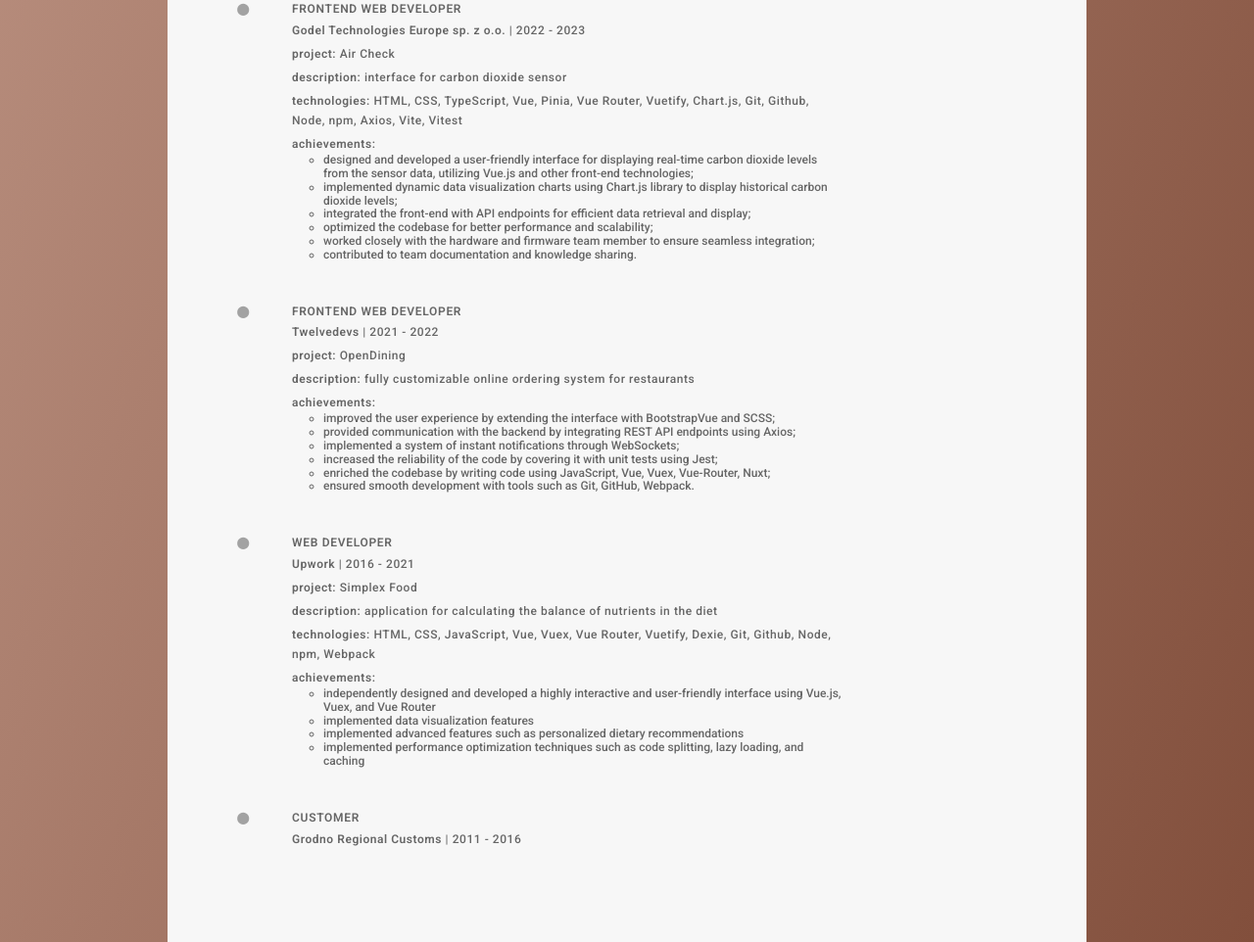
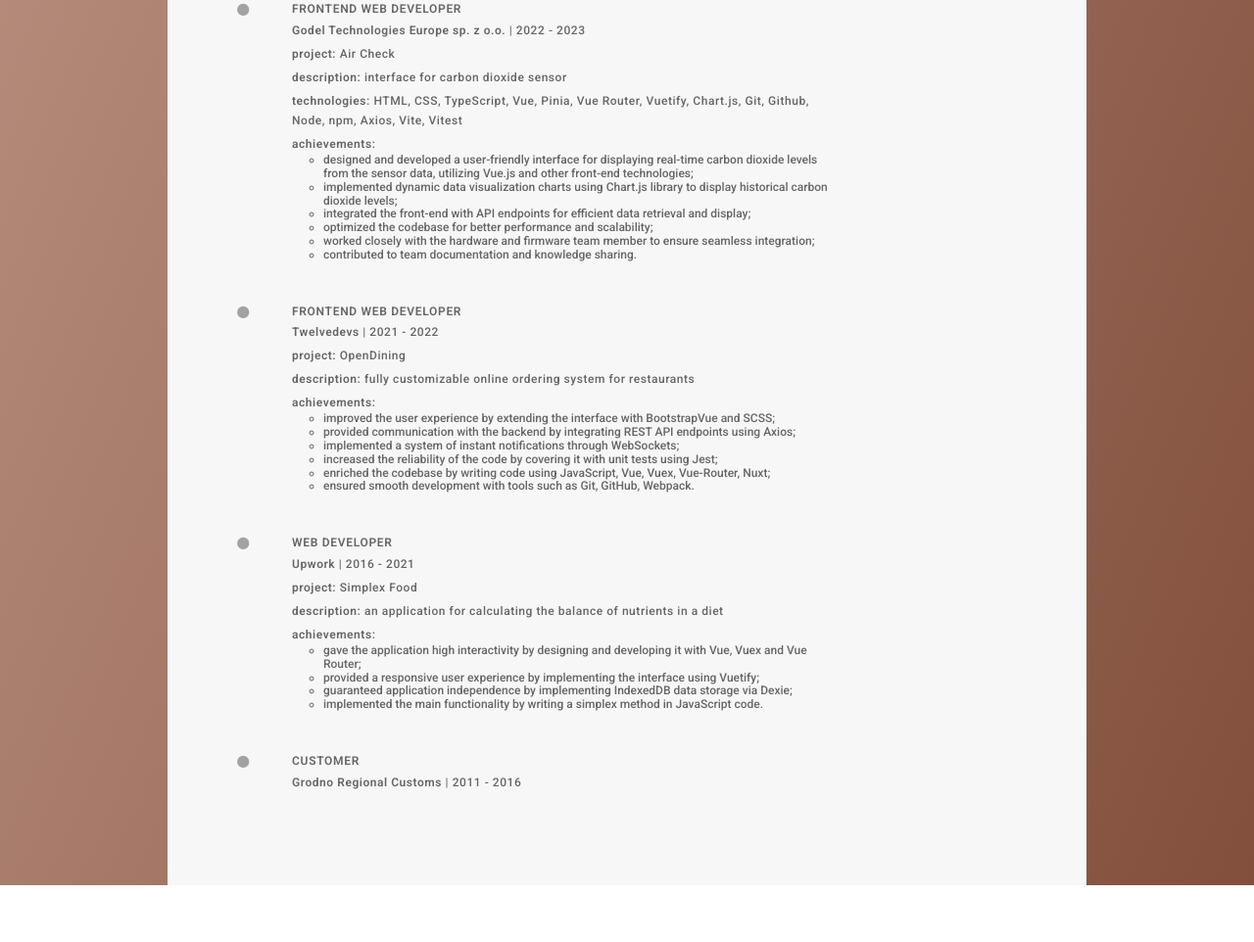
Before and after one commit to siarhei-tratsiak/cv, a website built with Vite: page index.html in a window 1280 px wide. Shown: the part 2144-3106 px from the top of the page at 98% size. After the commit the page ends 3048 px from the top, so only its background shows below. Built offline with nearby package versions, Linux system fonts and the light colour scheme.

Commit message:
rewrite Upwork job experience

```diff
--- a/index.html
+++ b/index.html
@@ -308,34 +308,30 @@
           <p class="paragraph">
             <b class="bold">description:</b>
 
-            application for calculating the balance of nutrients in the diet
-          </p>
-
-          <p class="paragraph">
-            <b class="bold">technologies:</b>
-
-            HTML, CSS, JavaScript, Vue, Vuex, Vue Router, Vuetify, Dexie,
-            Git, Github, Node, npm, Webpack
+            an application for calculating the balance of nutrients in a diet
           </p>
 
           <p class="paragraph bold">achievements:</p>
 
           <ul>
             <li>
-              independently designed and developed a highly interactive and
-              user-friendly interface using Vue.js, Vuex, and Vue Router
-            </li>
-
-            <li>implemented data visualization features</li>
-
-            <li>
-              implemented advanced features such as personalized dietary
-              recommendations
+              gave the application high interactivity by designing
+              and developing it with Vue, Vuex and Vue Router;
             </li>
 
             <li>
-              implemented performance optimization techniques such as code
-              splitting, lazy loading, and caching
+              provided a responsive user experience by implementing the
+              interface using Vuetify;
+            </li>
+
+            <li>
+              guaranteed application independence by implementing IndexedDB
+              data storage via Dexie;
+            </li>
+
+            <li>
+              implemented the main functionality by writing a simplex method
+              in JavaScript code.
             </li>
           </ul>
         </li>
```
